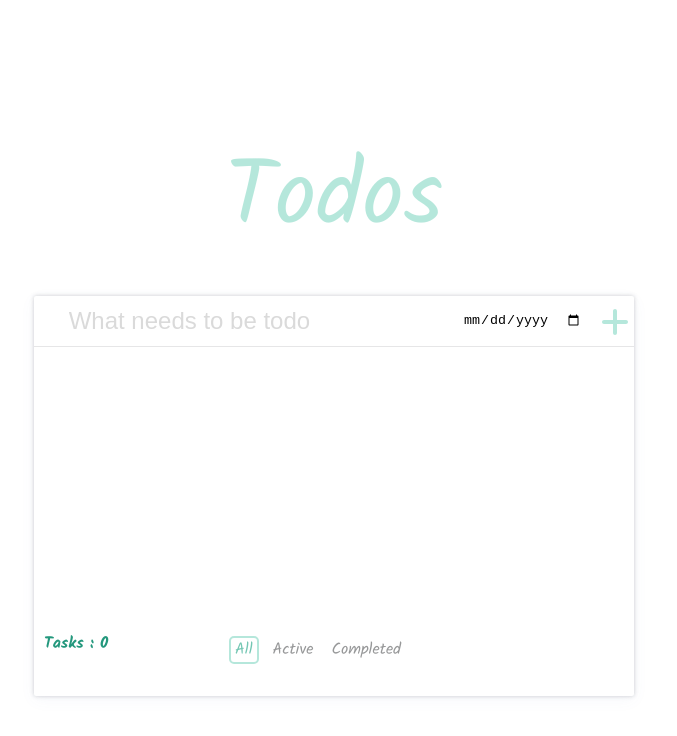
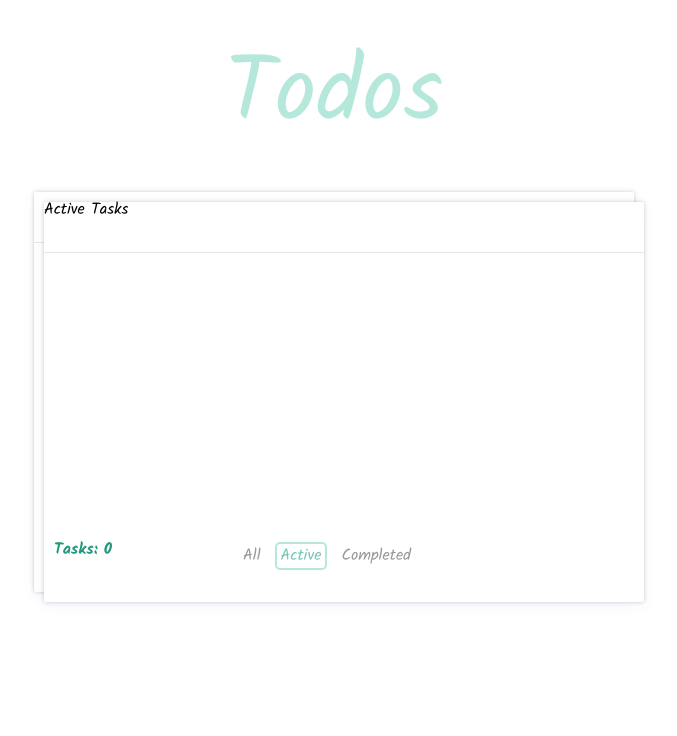
Before and after one commit to manu-cj/React-todo-list, a React (Vite) app: page / in a window 1280 px wide. Shown: the top 736 px of the page, without its empty margins (306-983 px from the left). Built offline with nearby package versions, Linux system fonts and the light colour scheme; a web font is replaced by a local one.

Commit message:
All-task done/Add function in props for changeDisplay

```diff
--- /dev/null
+++ b/src/ActiveTasks.tsx
@@ -0,0 +1,73 @@
+import React from "react";
+import { FontAwesomeIcon } from "@fortawesome/react-fontawesome";
+import { faTrash, faCheckDouble } from "@fortawesome/free-solid-svg-icons";
+
+interface TaskItem {
+  name: string;
+  active: boolean;
+  completed: boolean;
+  end: string;
+}
+
+interface ActiveTasksProps {
+  style: React.CSSProperties;
+  changeDisplay: () => void;
+}
+
+const ActiveTasks: React.FC<ActiveTasksProps> = ({ style, changeDisplay }) => {
+  const tasks: TaskItem[] = JSON.parse(localStorage.getItem("tasks") || "[]");
+  const countTask = tasks.length;
+
+
+
+  const listTasks = tasks.map((task: TaskItem, index: number) =>
+    task.active === true ? (
+      <li className="task" key={index}>
+        <p className="active">Active</p>
+        <div className="task-data">
+          <p>End : {task.end}</p>
+          <p className="task-name">
+            <strong>{task.name}</strong>
+          </p>
+        </div>
+        <FontAwesomeIcon
+          className="add-doing-button"
+          title="Mark this task as completed"
+          icon={faCheckDouble}
+          // onClick={() => completedTask(index)}
+        />
+        <FontAwesomeIcon
+          className="delete-button"
+          title="Delete this task"
+          icon={faTrash}
+          // onClick={() => deleteTaskActived(index)}
+        />
+      </li>
+    ) : null
+  );
+
+  return (
+    <section className="card active-task" style={style}>
+      <div className="header-card">
+        <h2>Active Tasks</h2>
+      </div>
+      <div className="main-card">{listTasks}</div>
+      <div className="footer-card">
+        <div className="item-number">
+          <p>
+            <strong>Tasks: {countTask}</strong>
+          </p>
+        </div>
+        <div className="control-div">
+          <nav>
+            <li onClick={changeDisplay}>All</li>
+            <li className="selected">Active</li>
+            <li>Completed</li>
+          </nav>
+        </div>
+      </div>
+    </section>
+  );
+};
+
+export default ActiveTasks;
--- a/src/App.css
+++ b/src/App.css
@@ -99,7 +99,7 @@ header h1 {
   display: flex;
   flex-direction: row;
   text-align: center;
-  justify-content: space-around;
+  justify-content: space-between;
   box-shadow: rgba(17, 17, 26, 0.1) 0px 1px 0px;
 }
 .card .header-card input {
@@ -128,7 +128,7 @@ header h1 {
   background-color: white;
   color: rgba(117, 210, 188, 0.538);
   margin-top: 10px;
-  margin-left: 10px;
+  margin-right: 5px;
   font-size: xx-large;
   cursor: pointer;
   transition: ease-in 0.5s;
@@ -177,7 +177,7 @@ header h1 {
 }
 .card .main-card .task:hover {
   font-size: large;
-  background-color: rgba(150, 246, 215, 0.532);
+  background-color: rgba(181, 254, 231, 0.532);
 }
 .card .main-card .task:hover .fa-check {
   opacity: 1;
@@ -379,3 +379,14 @@ header h1 {
   border-radius: 5px;
   color: rgba(76, 182, 157, 0.777);
 }
+
+.all-task {
+  z-index: 3;
+  position: relative;
+}
+
+.active-task {
+  position: relative;
+  bottom: 390px;
+  left: 10px;
+}
--- a/src/App.tsx
+++ b/src/App.tsx
@@ -1,16 +1,43 @@
-// import { useState } from 'react'
+  import { useState } from 'react'
 
 import './App.css'
 import Task from './Task';
+import ActiveTasks from './ActiveTasks';
 
 
 function App() {
+  const [style, setStyle] = useState<React.CSSProperties>({
+    zIndex: '4'
+  });
+
+  // const [style2, setStyle2] = useState<React.CSSProperties>({
+  //   backgroundColor: 'green',
+  //   color: 'white',
+  //   padding: '20px',
+  //   textAlign: 'center'
+  // });
+
+  const getActive = () => {
+    setStyle(prevStyle => ({
+      ...prevStyle,
+      zIndex: prevStyle.zIndex === '4' ? '0' : '4',
+    }));
+  };
+
+  // const handleClick2 = () => {
+  //   setStyle2(prevStyle => ({
+  //     ...prevStyle,
+  //     backgroundColor: prevStyle.backgroundColor === 'green' ? 'purple' : 'green',
+  //   }));
+
+
   return (
     <>
       <header>
         <h1>Todos</h1>
       </header>
       <Task />
+      <ActiveTasks style={style} changeDisplay={getActive} />
     </>
   );
 }
--- a/src/Task.tsx
+++ b/src/Task.tsx
@@ -22,47 +22,65 @@ function Task() {
   const [taskNameUpdate, setTaskNameUpdate] = useState<string>("");
   const [taskDateUpdate, setTaskDateUpdate] = useState<string>("");
   const [deleteTaskIndex, setDeleteTaskIndex] = useState<number | null>(null);
-
+  const [tasks, setTasks] = useState<TaskItem[]>(() => {
+    const storedTasks = JSON.parse(localStorage.getItem("tasks") || "[]");
+    return storedTasks;
+  });
 
   function addTask() {
     const newTask = { name: task, active: false, completed: false, end: date };
-    const storedTasks = JSON.parse(
-      localStorage.getItem("tasks") || "[]"
-    ) as TaskItem[];
-    const newTasks = [...storedTasks, newTask];
+    const newTasks = [...tasks, newTask];
     localStorage.setItem("tasks", JSON.stringify(newTasks));
-    setTask(newTasks[0].name);
+    setTasks(newTasks);
     setTask("");
     setDate("");
   }
 
-  const activeUpdate = (index:number) => {
+  const activeTask = (index: number) => {
+    const updatedTasks = tasks.map((task, i) =>
+      i === index ? { ...task, active: true, completed: false } : task
+    );
+    localStorage.setItem("tasks", JSON.stringify(updatedTasks));
+    setTasks(updatedTasks);
+  };
+
+  const completedTask = (index: number) => {
+    const updatedTasks = tasks.map((task, i) =>
+      i === index ? { ...task, active: false, completed: true } : task
+    );
+    localStorage.setItem("tasks", JSON.stringify(updatedTasks));
+    setTasks(updatedTasks);
+  };
+
+  const activeUpdate = (index: number) => {
     setEditingTaskIndex(index);
     setTaskNameUpdate(tasks[index].name);
-    setTaskDateUpdate(tasks[index].end)
-  }
+    setTaskDateUpdate(tasks[index].end);
+  };
 
   const stopUpdate = () => {
     setEditingTaskIndex(null);
-  }
+  };
 
-  const updateTask = (index : number) => {
-    setEditingTaskIndex(index);
+  const updateTask = (index: number) => {
     const updatedTasks = tasks.map((task, i) =>
-      i === index ? { ...task, name: taskNameUpdate } : task
+      i === index ? { ...task, name: taskNameUpdate, end: taskDateUpdate } : task
     );
     localStorage.setItem("tasks", JSON.stringify(updatedTasks));
+    setTasks(updatedTasks);
     setEditingTaskIndex(null);
     setTaskNameUpdate("");
-  }
+    setTaskDateUpdate("");
+  };
 
-  const deleteTaskActived = (index:number) => {
+  const deleteTaskActived = (index: number) => {
     setDeleteTaskIndex(index);
-  }
+  };
 
   const confirmDeleteTask = (index: number) => {
     const updatedTasks = tasks.filter((_, i) => i !== index);
     localStorage.setItem("tasks", JSON.stringify(updatedTasks));
+    setTasks(updatedTasks);
     setDeleteTaskIndex(null);
   };
 
@@ -70,48 +88,39 @@ function Task() {
     setDate(event.target.value);
   };
 
-  const tasks = JSON.parse(localStorage.getItem("tasks") || "[]") as TaskItem[];
-  console.log(tasks);
-
   const listTasks = tasks.map((task, index) =>
     !task.completed ? (
       task.active ? (
-        <li
-          className="task"
-          key={index}
-          onDoubleClick={() => activeUpdate(index)}
-          >
+        <li className="task" key={index} onDoubleClick={() => activeUpdate(index)}>
           {editingTaskIndex === index ? (
             <div className="taskUpdate">
               <input
                 type="text"
                 value={taskNameUpdate}
                 onChange={(e) => setTaskNameUpdate(e.target.value)}
-
                 onKeyPress={(e) => {
                   if (e.key === "Enter") {
                     updateTask(index);
                   }
                   if (e.code === "Escape") {
-                    stopUpdate;
+                    stopUpdate();
                   }
                 }}
               />
               <input
                 type="date"
                 value={taskDateUpdate}
-                onChange={(e) => setTaskNameUpdate(e.target.value)}
-
+                onChange={(e) => setTaskDateUpdate(e.target.value)}
                 onKeyPress={(e) => {
                   if (e.key === "Enter") {
                     updateTask(index);
                   }
                   if (e.code === "Escape") {
-                    updateTask(index);
+                    stopUpdate();
                   }
                 }}
               />
-              <button onClick={ () => updateTask(index)}>Update</button>
+              <button onClick={() => updateTask(index)}>Update</button>
               <FontAwesomeIcon
                 className="delete-button"
                 title="Stop update"
@@ -136,12 +145,13 @@ function Task() {
               </div>
               <FontAwesomeIcon
                 className="add-doing-button"
-                title="add this task in completed"
+                title="Mark this task as completed"
                 icon={faCheckDouble}
+                onClick={() => completedTask(index)}
               />
               <FontAwesomeIcon
                 className="delete-button"
-                title="delete this task"
+                title="Delete this task"
                 icon={faTrash}
                 onClick={() => deleteTaskActived(index)}
               />
@@ -149,42 +159,36 @@ function Task() {
           )}
         </li>
       ) : (
-        <li
-          className="task"
-          key={index}
-          onDoubleClick={() => activeUpdate(index)}
-          >
+        <li className="task" key={index} onDoubleClick={() => activeUpdate(index)}>
           {editingTaskIndex === index ? (
             <div className="taskUpdate">
               <input
                 type="text"
                 value={taskNameUpdate}
                 onChange={(e) => setTaskNameUpdate(e.target.value)}
-
                 onKeyPress={(e) => {
                   if (e.key === "Enter") {
                     updateTask(index);
                   }
                   if (e.code === "Escape") {
-                    stopUpdate;
+                    stopUpdate();
                   }
                 }}
               />
               <input
                 type="date"
                 value={taskDateUpdate}
-                onChange={(e) => setTaskNameUpdate(e.target.value)}
-
+                onChange={(e) => setTaskDateUpdate(e.target.value)}
                 onKeyPress={(e) => {
                   if (e.key === "Enter") {
                     updateTask(index);
                   }
                   if (e.code === "Escape") {
-                    updateTask(index);
+                    stopUpdate();
                   }
                 }}
               />
-              <button onClick={ () => updateTask(index)}>Update</button>
+              <button onClick={() => updateTask(index)}>Update</button>
               <FontAwesomeIcon
                 className="delete-button"
                 title="Stop update"
@@ -200,7 +204,7 @@ function Task() {
             </div>
           ) : (
             <>
-              <p className="todo">todo</p>
+              <p className="todo">Todo</p>
               <div className="task-data">
                 <p>End : {task.end} </p>
                 <p className="task-name">
@@ -209,12 +213,13 @@ function Task() {
               </div>
               <FontAwesomeIcon
                 className="add-doing-button"
-                title="add this task in active"
+                title="Mark this task as active"
                 icon={faCheck}
+                onClick={() => activeTask(index)}
               />
               <FontAwesomeIcon
                 className="delete-button"
-                title="delete this task"
+                title="Delete this task"
                 icon={faTrash}
                 onClick={() => deleteTaskActived(index)}
               />
@@ -223,42 +228,36 @@ function Task() {
         </li>
       )
     ) : (
-      <li
-          className="task"
-          key={index}
-          onDoubleClick={() => activeUpdate(index)}
-          >
+      <li className="task" key={index} onDoubleClick={() => activeUpdate(index)}>
         {editingTaskIndex === index ? (
           <div className="taskUpdate">
             <input
               type="text"
               value={taskNameUpdate}
               onChange={(e) => setTaskNameUpdate(e.target.value)}
-
               onKeyPress={(e) => {
                 if (e.key === "Enter") {
                   updateTask(index);
                 }
                 if (e.code === "Escape") {
-                    stopUpdate;
+                  stopUpdate();
                 }
               }}
             />
             <input
               type="date"
               value={taskDateUpdate}
-                onChange={(e) => setTaskNameUpdate(e.target.value)}
-
+              onChange={(e) => setTaskDateUpdate(e.target.value)}
               onKeyPress={(e) => {
                 if (e.key === "Enter") {
                   updateTask(index);
                 }
                 if (e.code === "Escape") {
-                    updateTask(index);
+                  stopUpdate();
                 }
               }}
             />
-              <button onClick={ () => updateTask(index)}>Update</button>
+            <button onClick={() => updateTask(index)}>Update</button>
             <FontAwesomeIcon
               className="delete-button"
               title="Stop update"
@@ -272,7 +271,7 @@ function Task() {
             <button className="deleteTask" onClick={() => confirmDeleteTask(index)}>Yes</button>
             <button onClick={() => setDeleteTaskIndex(null)}>No</button>
           </div>
-          ) :  (
+        ) : (
           <>
             <p className="completed">Completed</p>
             <div className="task-data">
@@ -283,12 +282,13 @@ function Task() {
             </div>
             <FontAwesomeIcon
                 className="add-doing-button"
-                title="add this task in active"
+                title="Mark this task as active"
                 icon={faCheck}
+                onClick={() => activeTask(index)}
               />
             <FontAwesomeIcon
               className="delete-button"
-                title="delete this task"
+              title="Delete this task"
               icon={faTrash}
               onClick={() => deleteTaskActived(index)}
             />
@@ -308,7 +308,7 @@ function Task() {
             type="text"
             name="task-input"
             className="task-input"
-            placeholder="What needs to be todo"
+            placeholder="What needs to be done"
             value={task}
             onChange={(e) => setTask(e.target.value)}
           />
--- a/src/scss/_card.scss
+++ b/src/scss/_card.scss
@@ -12,7 +12,7 @@
         display: flex;
         flex-direction: row;
         text-align: center;
-        justify-content: space-around;
+        justify-content: space-between;
         box-shadow: rgba(17, 17, 26, 0.1) 0px 1px 0px;
 
         input {
@@ -43,7 +43,7 @@
             background-color: white;
             color: rgba(117, 210, 188, 0.538);
             margin-top: 10px;
-            margin-left: 10px;
+            margin-right: 5px;
             font-size: xx-large;
             cursor: pointer;
             transition: ease-in 0.5s;
@@ -102,7 +102,7 @@
 
             &:hover {
                 font-size: large;
-                background-color: rgba(150, 246, 215, 0.532);
+                background-color: rgba(181, 254, 231, 0.532);
 
                 .fa-check {
                     opacity: 1;
@@ -339,3 +339,15 @@
         }
     }
 }
+
+.all-task {
+    z-index: 3;
+    position: relative;
+}
+
+.active-task {
+
+    position: relative;
+    bottom: 390px;
+    left: 10px;
+}
```
Lines whose indentation alone changed are shown as unchanged.
